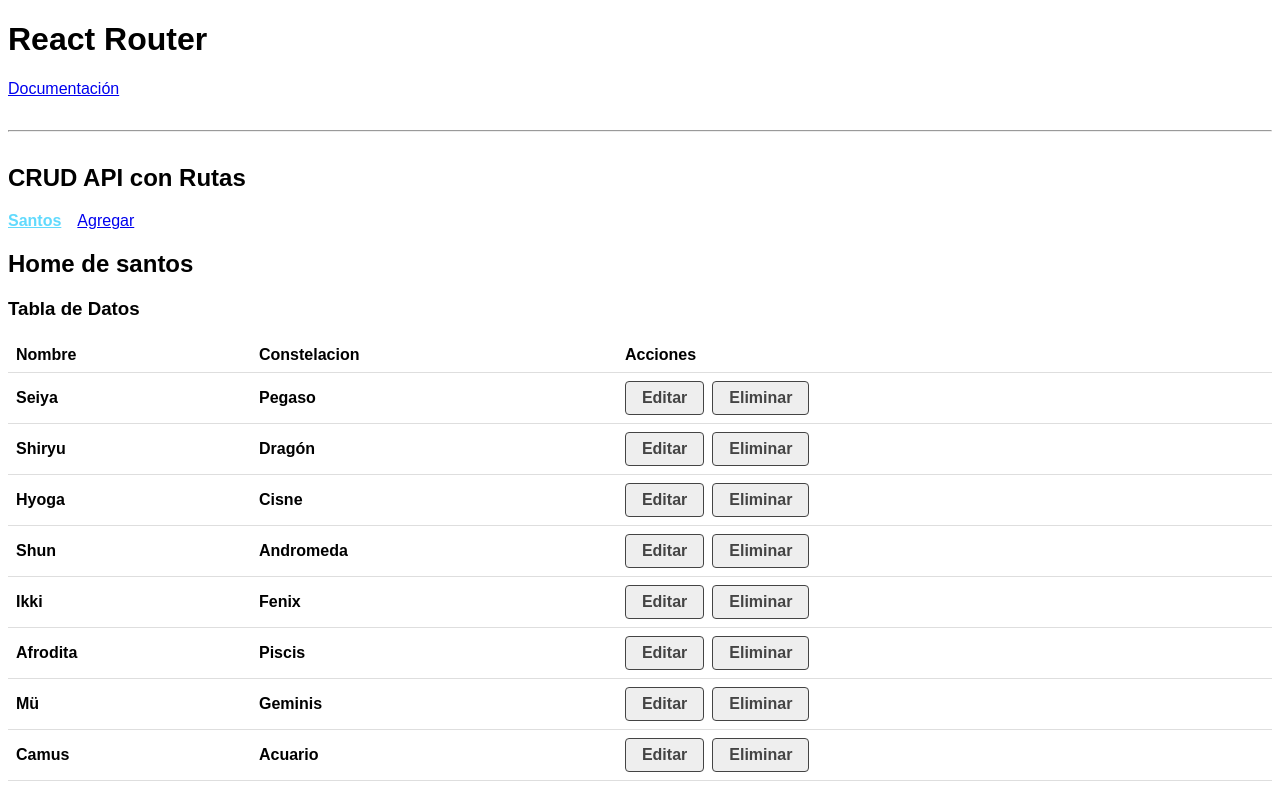
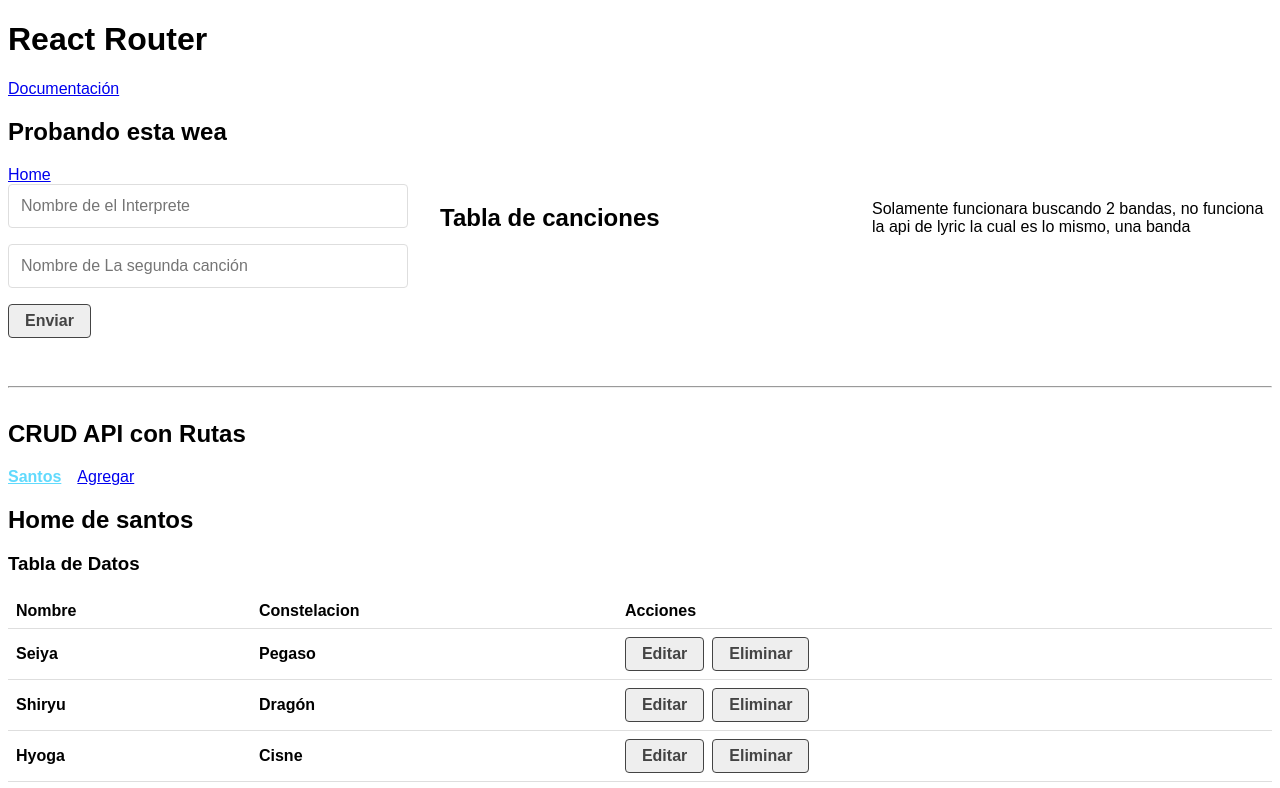
Before and after one commit to MauricioMorenoMorales/JMC-React-router, a React (Create React App) app: page /#/ in a window 1280 px wide. Shown: the top 788 px of the page. Built offline with nearby package versions, Linux system fonts and the light colour scheme; data requests are answered from the project's data file.

Commit message:
Empezando con la clase 68

```diff
--- a/src/App.js
+++ b/src/App.js
@@ -15,8 +15,10 @@
 			>
 				Documentación
 			</a>
+			<SongSearch />
 			<hr />
 			<CrudApi />
+			<hr />
 			<ConceptosBasicos />
 		</div>
 	);
--- a/src/components/SongSearch.jsx
+++ b/src/components/SongSearch.jsx
@@ -1,7 +1,9 @@
 import React, { useState, useEffect } from 'react';
+import { HashRouter, Link, Route, Switch } from 'react-router-dom';
 
 //Helpers
 import { helpHttp } from '../helpers/helpHttp';
+import Error404 from './Error404';
 
 // Components
 import Loader from './Loader';
@@ -54,16 +56,32 @@
 
 	return (
 		<div>
+			<HashRouter basename="canciones">
+				<header>
 					<h2>Probando esta wea</h2>
+					<Link to="/">Home</Link>
+				</header>
+				{loading && <Loader />}
+				<article className="grid-1-3">
+					<Switch>
+						<Route exact path="/">
+							<SongForm handleSearch={handleSearch} />
+							<h2>Tabla de canciones</h2>
 							<p>
-				Solamente funcionara buscando 2 bandas, no funciona la api de lyric la
-				cual es lo mismo, una banda
+								Solamente funcionara buscando 2 bandas, no funciona la api de
+								lyric la cual es lo mismo, una banda
 							</p>
-			{loading && <Loader />}
-			<SongForm handleSearch={handleSearch} />
 							{search && !loading && (
 								<SongDetails search={search} bio={bio} lyric={lyric} />
 							)}
+						</Route>
+						<Route exact path="/canciones/:id">
+							<h2>Página de canción</h2>
+						</Route>
+						<Route path="*" children={Error404} />
+					</Switch>
+				</article>
+			</HashRouter>
 		</div>
 	);
 };
```
Lines whose indentation alone changed are shown as unchanged.
